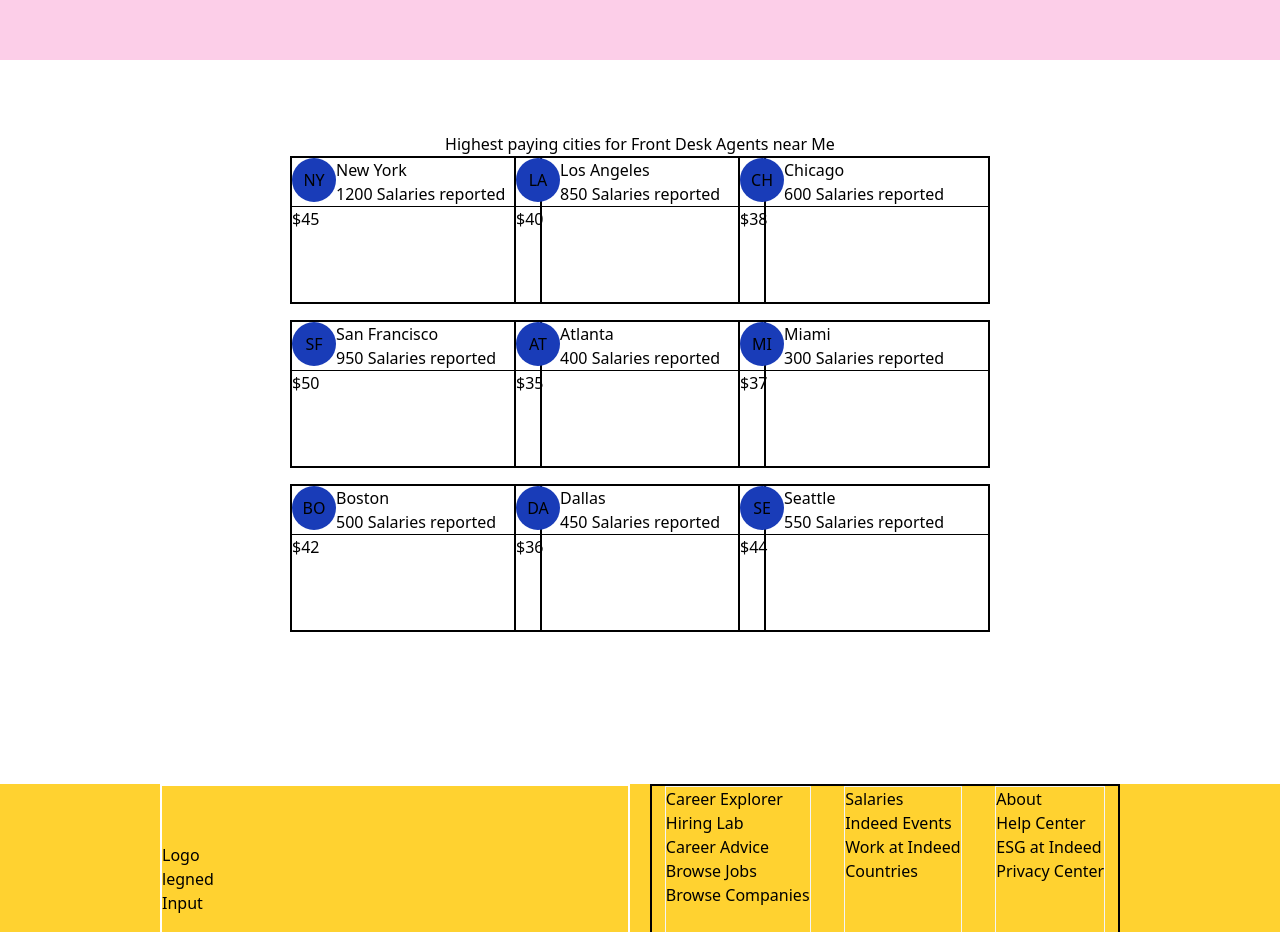
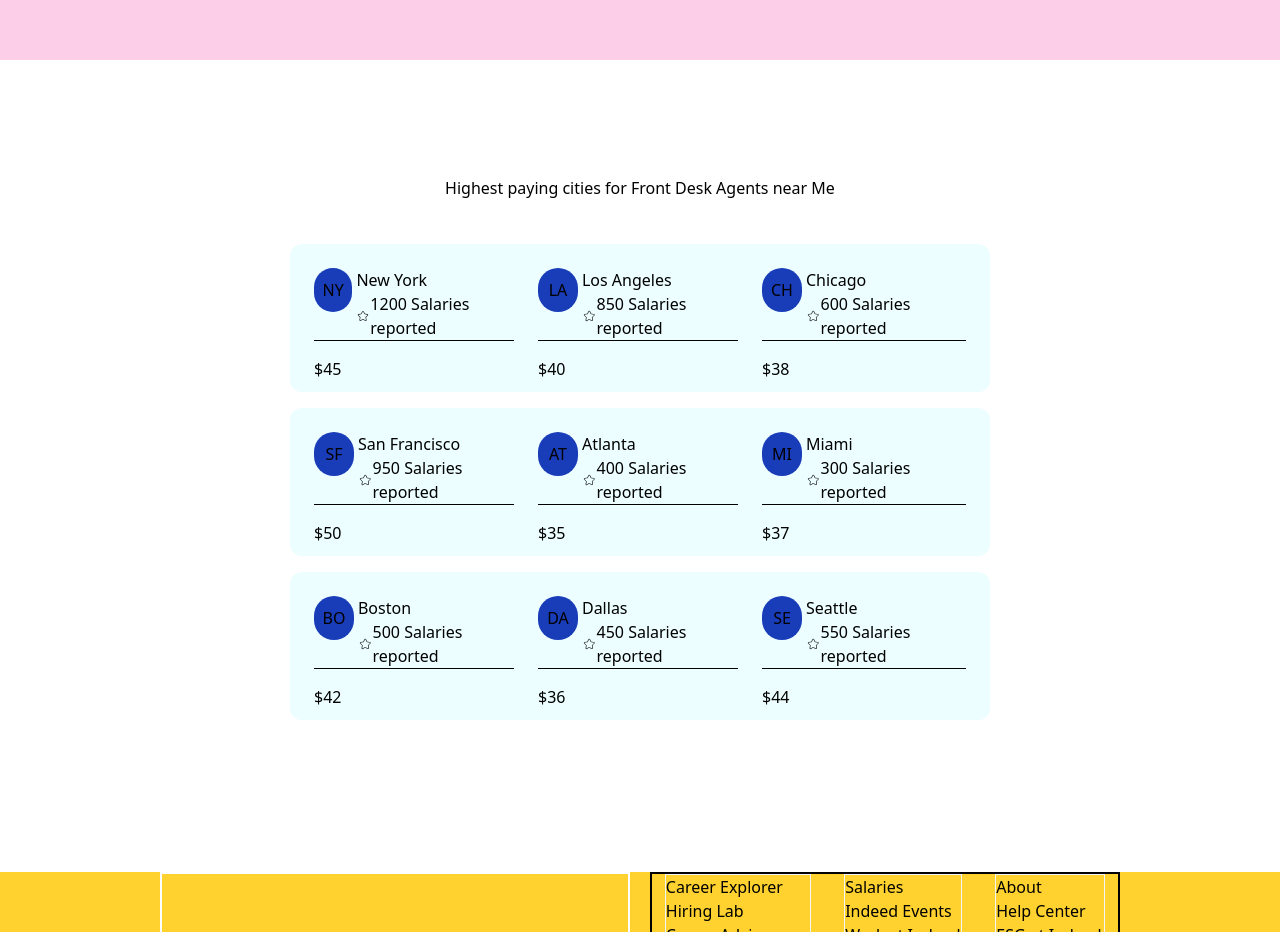
Before and after one commit to oussamadevstudio/Indeed_landing_page, a React (Vite) app: page / in a window 1280 px wide. Shown: the part 1460-2392 px from the top of the page. Built offline with nearby package versions, Linux system fonts and the light colour scheme.

Commit message:
Editing Layout of NormalGrid

```diff
--- a/src/components/sections/Normalgrid.jsx
+++ b/src/components/sections/Normalgrid.jsx
@@ -4,12 +4,12 @@ import Normalgridcard from '../ui/Normalgridcard'
 const Normalgrid = () => {
 
     const element = <Normalgridcard cityAbv="" cityName="" numberOfSalariesReported="" SalaryPerHour=""/>
-    /***{cityAbv, cityName, numberOfSalariesReported, SalaryPerHour} */
+
 
     return(
         <>
         <section className="flex flex-col items-center px-5 md:px-78 py-9 md:py-18">
-            <h2>Highest paying cities for Front Desk Agents near Me</h2>
+            <h2 className="px-20 py-11">Highest paying cities for Front Desk Agents near Me</h2>
             <div className="flex flex-col md:grid lg:grid-cols-3 md:grid-cols-2 md:grid-rows-2 lg:grid-rows-3 gap-4 place-items-center">
                 {normalGridData.map((element) =>
                 <Normalgridcard key={element.cityAbv} cityAbv={element.cityAbv}
--- a/src/components/ui/Normalgridcard.jsx
+++ b/src/components/ui/Normalgridcard.jsx
@@ -1,17 +1,19 @@
+import { CiStar } from "react-icons/ci";
+
 const Normalgridcard = ({cityAbv, cityName, numberOfSalariesReported, SalaryPerHour}) => {
 
     return(
         <>
-            <div className="w-63 h-37 border-2 border-black">
-                <div className="flex ">
+            <div className="w-63 h-37 rounded-xl p-6 bg-cyan-50">
+                <div className="flex gap-x-1">
                     <div className="flex justify-center items-center w-11 h-11 rounded-full bg-blue-800 ">{cityAbv}</div>
                     <div className="">
                         <h3>{cityName}</h3>
-                        <p>{numberOfSalariesReported}{" "}Salaries reported</p>
+                        <div className="flex items-center"><CiStar /><p>{numberOfSalariesReported}{" "}Salaries reported</p></div>
                     </div>
                 </div>
                 <hr />
-                <div className="">
+                <div className="my-4">
                     <h3>{SalaryPerHour}</h3>
                 </div>
             </div>
```
